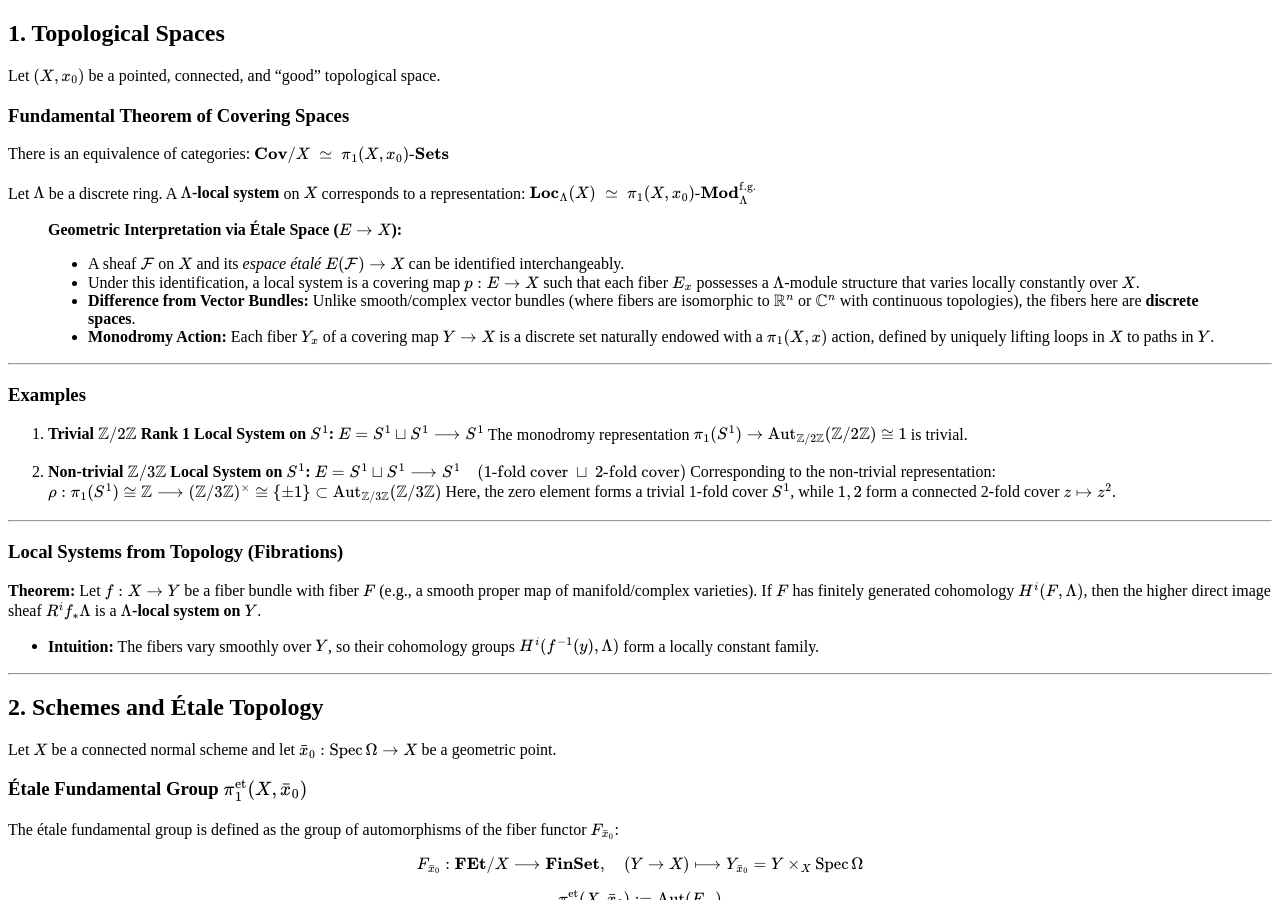
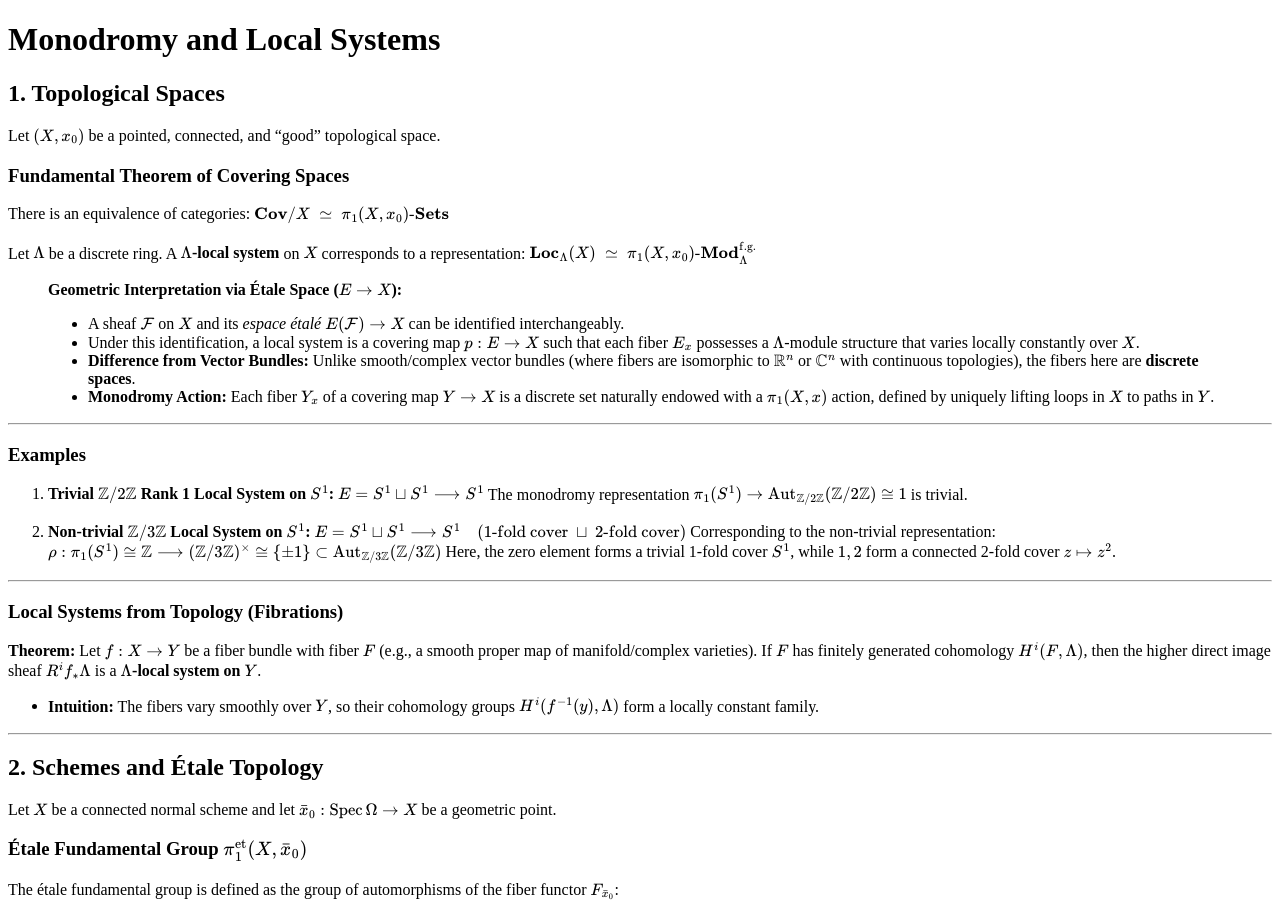
Before and after one commit to alchan00/alchan00.github.io, a Jekyll site: the page built from daily-notes/2026-09-01/index.md, in a window 1280 px wide and 900 px high. Built offline with Jekyll 4.4.1, drawn with Linux system fonts in a browser that asks for light colours; our own code applies the rules of GitHub Pages for plain Markdown files.

Commit message:
Update index.md

```diff
--- a/daily-notes/2026-09-01/index.md
+++ b/daily-notes/2026-09-01/index.md
@@ -1,4 +1,4 @@
-
+# Monodromy and Local Systems
 
 ## 1. Topological Spaces
 
```
